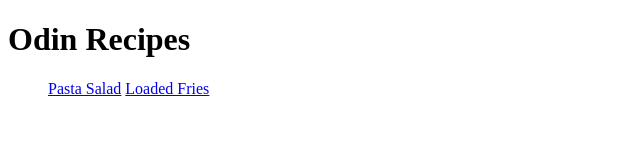
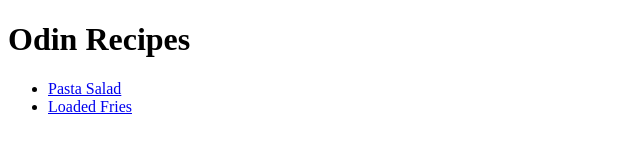
Before and after one commit to MuntonBV/odin-recipes, a plain HTML site: page index.html in a window 1280 px wide. Shown: the whole page, without its empty margins (0-640 px from the left). Drawn offline with Linux system fonts and the light colour scheme.

Commit message:
Fixed unordered list on index page the unordered list on the index page was missing the list tags.

```diff
--- a/index.html
+++ b/index.html
@@ -8,8 +8,8 @@
 <body>
     <h1>Odin Recipes</h1>
     <ul>
-        <a href="recipes/pasta-salad.html">Pasta Salad</a>
-        <a href="recipes/loaded-fries.html">Loaded Fries</a>
+        <li><a href="recipes/pasta-salad.html">Pasta Salad</a></li>
+        <li><a href="recipes/loaded-fries.html">Loaded Fries</a></li>
     </ul>
 </body>
 </html>
```
